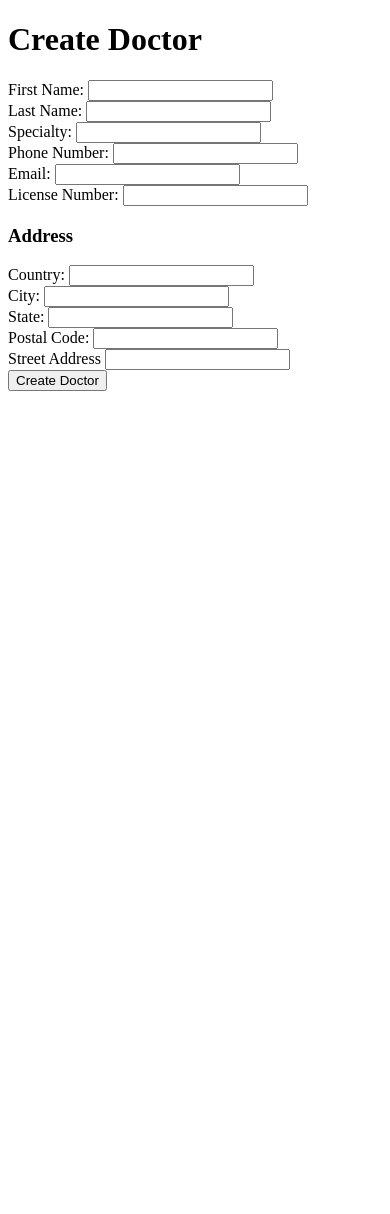
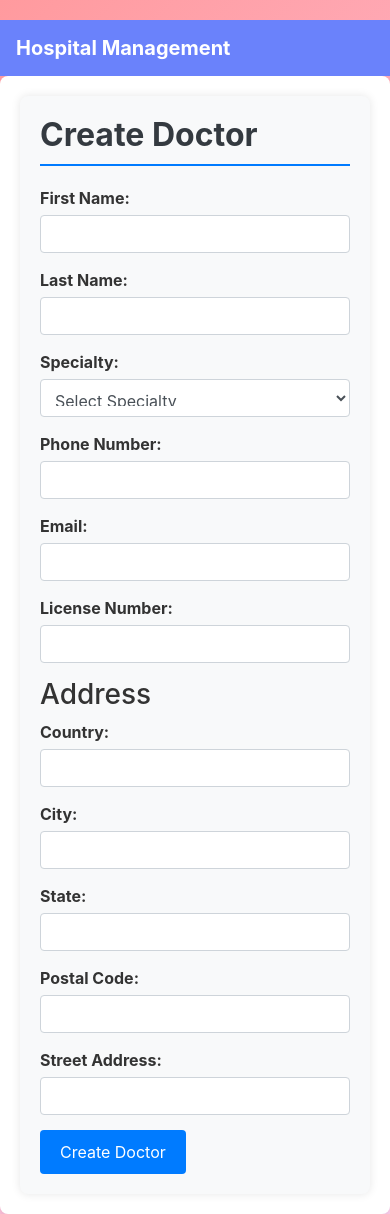
Before and after one commit to Fotisyng/HospitalManagementSystem, a Django app: template src/doctors/templates/doctor_form.html in a window 390 px wide. Before the commit the page ends 391 px from the top, so only its background shows below. Run offline with Django 3.2, Linux system fonts and the light colour scheme; the template is opened without the code that fills it, so the values that code supplies are empty; some libraries are stand-ins or nearby versions.

Commit message:
feat: Add list doctors view and have better rendering

```diff
--- /dev/null
+++ b/src/doctors/templates/base.html
@@ -0,0 +1,37 @@
+<!DOCTYPE html>
+{% load static %}
+<html lang="en">
+<head>
+    <meta charset="UTF-8">
+    <meta name="viewport" content="width=device-width, initial-scale=1.0">
+    <title>{% block title %}Hospital Management System{% endblock %}</title>
+    <link rel="stylesheet" href="https://maxcdn.bootstrapcdn.com/bootstrap/4.5.2/css/bootstrap.min.css">
+    <link rel="stylesheet" href="{% static 'css/base.css' %}">
+    <link rel="stylesheet" href="{% static 'css/doctor_form.css' %}">
+    {% block extra_css %}{% endblock %}
+</head>
+<body>
+    <nav class="navbar navbar-expand-lg">
+        <a class="navbar-brand" href="#">Hospital Management</a>
+        <div class="collapse navbar-collapse">
+            <ul class="navbar-nav mr-auto">
+                <li class="nav-item">
+                    <a class="nav-link" href="{% url 'create-doctor' %}">Create Doctor</a>
+                </li>
+                <!-- Add more navigation items here -->
+            </ul>
+        </div>
+    </nav>
+
+    <div class="container">
+        {% block content %}
+        <!-- Content will be inserted here -->
+        {% endblock %}
+    </div>
+
+    <script src="https://code.jquery.com/jquery-3.5.1.slim.min.js"></script>
+    <script src="https://cdn.jsdelivr.net/npm/@popperjs/core@2.5.2/dist/umd/popper.min.js"></script>
+    <script src="https://maxcdn.bootstrapcdn.com/bootstrap/4.5.2/js/bootstrap.min.js"></script>
+    {% block extra_js %}{% endblock %}
+</body>
+</html>
--- a/src/doctors/templates/doctor_form.html
+++ b/src/doctors/templates/doctor_form.html
@@ -1,51 +1,80 @@
-<!DOCTYPE html>
-<html>
-<head>
-    <title>Create Doctor</title>
-</head>
-<body>
-    <h1>Create Doctor</h1>
+{% extends 'base.html' %}
+
+{% block title %}Create Doctor{% endblock %}
+
+{% block content %}
+<div class="form-container">
+    <h2>Create Doctor</h2>
     <form method="post">
         {% csrf_token %}
+
+        <div class="form-group">
             <label for="first_name">First Name:</label>
-        <input type="text" name="first_name" id="first_name" required><br>
+            <input type="text" name="first_name" id="first_name" class="form-control" required>
+        </div>
 
+        <div class="form-group">
             <label for="last_name">Last Name:</label>
-        <input type="text" name="last_name" id="last_name" required><br>
+            <input type="text" name="last_name" id="last_name" class="form-control" required>
+        </div>
 
+    <div class="form-group">
         <label for="specialty">Specialty:</label>
-        <input type="text" name="specialty" id="specialty" required><br>
+        <select name="specialty" id="specialty" class="form-control" required>
+            <option value="" selected disabled>Select Specialty</option>
+            <option value="General Practitioner">General Practitioner</option>
+            <option value="Neurologist">Neurologist</option>
+            <option value="Dermatologist">Dermatologist</option>
+            <option value="Cardiologist">Cardiologist</option>
+            <option value="Radiology">Radiology</option>
+        </select>
+    </div>
 
+        <div class="form-group">
             <label for="phone_number">Phone Number:</label>
-        <input type="text" name="phone_number" id="phone_number" required><br>
+            <input type="text" name="phone_number" id="phone_number" class="form-control" required>
+        </div>
 
+        <div class="form-group">
             <label for="email">Email:</label>
-        <input type="email" name="email" id="email" required><br>
+            <input type="email" name="email" id="email" class="form-control" required>
+        </div>
 
+        <div class="form-group">
             <label for="license_number">License Number:</label>
-        <input type="text" name="license_number" id="license_number" required><br>
+            <input type="text" name="license_number" id="license_number" class="form-control" required>
+        </div>
 
         <h3>Address</h3>
+        <div class="form-group">
+            <label for="country">Country:</label>
+            <input type="text" name="country" id="country" class="form-control">
+        </div>
 
-        <label for="country">Country:</label>
-        <input type="text" name="country" id="country"><br>
+        <div class="form-group">
+            <label for="city">City:</label>
+            <input type="text" name="city" id="city" class="form-control">
+        </div>
 
-        <label for="city">City:</label>
-        <input type="text" name="city" id="city"><br>
+        <div class="form-group">
+            <label for="state">State:</label>
+            <input type="text" name="state" id="state" class="form-control">
+        </div>
 
-        <label for="state">State:</label>
-        <input type="text" name="state" id="state"><br>
+        <div class="form-group">
+            <label for="postal_code">Postal Code:</label>
+            <input type="text" name="postal_code" id="postal_code" class="form-control">
+        </div>
 
-        <label for="postal_code">Postal Code:</label>
-        <input type="text" name="postal_code" id="postal_code"><br>
+        <div class="form-group">
+            <label for="street_address">Street Address:</label>
+            <input type="text" name="street_address" id="street_address" class="form-control">
+        </div>
 
-        <label for="street_address">Street Address</label>
-        <input type="text" name="street_address" id="street_address"><br>
-
-        <button type="submit">Create Doctor</button>
-    </form>
+        <button type="submit" class="btn btn-primary">Create Doctor</button>
 
         {% if errors %}
+            <div class="error-list">
                 <ul>
                     {% for field, error_list in errors.items %}
                         {% for error in error_list %}
@@ -53,6 +82,8 @@
                         {% endfor %}
                     {% endfor %}
                 </ul>
+            </div>
         {% endif %}
-</body>
-</html>
+    </form>
+</div>
+{% endblock %}
--- /dev/null
+++ b/src/doctors/templates/static/base.css
@@ -0,0 +1,59 @@
+body {
+    padding-top: 20px;
+    background: linear-gradient(135deg, #ff9a9e 0%, #fecfef 100%) !important;
+    color: #333;
+    min-height: 100vh; /* Ensure full height for the background */
+}
+
+
+nav.navbar {
+    background-color: #6a82fb; /* Vivid blue */
+    color: white;
+}
+
+.navbar-brand {
+    color: #fff;
+    font-weight: bold;
+}
+
+.nav-link {
+    color: #fff;
+    font-weight: 500;
+    transition: color 0.3s ease;
+}
+
+.nav-link:hover {
+    color: #ff9a9e; /* Hover color for nav links */
+}
+
+.container {
+    max-width: 800px;
+    background-color: #ffffff; /* White background for form container */
+    padding: 20px;
+    box-shadow: 0px 4px 10px rgba(0, 0, 0, 0.1); /* Subtle shadow */
+    border-radius: 8px;
+}
+
+h2 {
+    color: #6a82fb;
+    font-weight: bold;
+    margin-bottom: 20px;
+}
+
+label {
+    font-weight: 600;
+}
+
+button {
+    background-color: #ff9a9e;
+    color: white;
+    font-weight: bold;
+    border: none;
+    padding: 10px 20px;
+    border-radius: 5px;
+    transition: background-color 0.3s ease;
+}
+
+button:hover {
+    background-color: #6a82fb;
+}
--- /dev/null
+++ b/src/doctors/templates/static/doctor_form.css
@@ -0,0 +1,61 @@
+.form-container {
+    background-color: #f8f9fa;
+    border-radius: 8px;
+    box-shadow: 0 0 10px rgba(0, 0, 0, 0.1);
+    padding: 20px;
+    max-width: 600px; /* Limit the width */
+    margin: 0 auto; /* Center the form */
+}
+
+
+h2 {
+    color: #343a40;
+    border-bottom: 2px solid #007bff;
+    padding-bottom: 10px;
+    margin-bottom: 20px;
+}
+
+.form-group {
+    margin-bottom: 15px;
+}
+
+.form-group label {
+    font-weight: bold;
+    margin-bottom: 5px;
+    display: block;
+}
+
+.form-control {
+    border-radius: 4px;
+    border: 1px solid #ced4da;
+    padding: 10px;
+    width: 100%;
+}
+
+.btn-primary {
+    background-color: #007bff;
+    border: none;
+    border-radius: 4px;
+    color: #ffffff;
+    padding: 10px 20px;
+    font-size: 16px;
+    cursor: pointer;
+}
+
+.btn-primary:hover {
+    background-color: #0056b3;
+}
+
+.error-list {
+    color: #d9534f;
+    margin-top: 20px;
+}
+
+.error-list ul {
+    list-style: none;
+    padding: 0;
+}
+
+.error-list li {
+    margin-bottom: 10px;
+}
--- a/src/doctors/urls.py
+++ b/src/doctors/urls.py
@@ -1,8 +1,9 @@
 from django.urls import path
-from .views import DoctorCreateFormView
+from .views import DoctorCreateFormView, DoctorListView
 from .api_views import CreateDoctorAPIView
 
 urlpatterns = [
-    path('create/', DoctorCreateFormView.as_view(), name='doctor-create'),
+    path('create/', DoctorCreateFormView.as_view(), name='create-doctor'),
+    path('list/', DoctorListView.as_view(), name='doctor-list'),
     path('api/create/', CreateDoctorAPIView.as_view(), name='api-doctor-create'),
 ]
--- a/src/hospitalManagementSystem/settings.py
+++ b/src/hospitalManagementSystem/settings.py
@@ -130,6 +130,12 @@ USE_TZ = True
 
 STATIC_URL = 'static/'
 
+STATIC_ROOT = BASE_DIR / 'staticfiles'
+
+STATICFILES_DIRS = [
+    BASE_DIR / 'static',  # Global static directory
+]
+
 # Default primary key field type
 # https://docs.djangoproject.com/en/5.1/ref/settings/#default-auto-field
 
```
Also changed, not shown: src/doctors/templates/doctor_list.html (added, +33 -0 lines), src/doctors/templates/static/doctor_list.css (added, +51 -0 lines), src/doctors/views.py (+7 -0 lines), src/patients/migrations/0004_remove_patient_primary_care_physician.py (added). Lines whose indentation alone changed are shown as unchanged.
